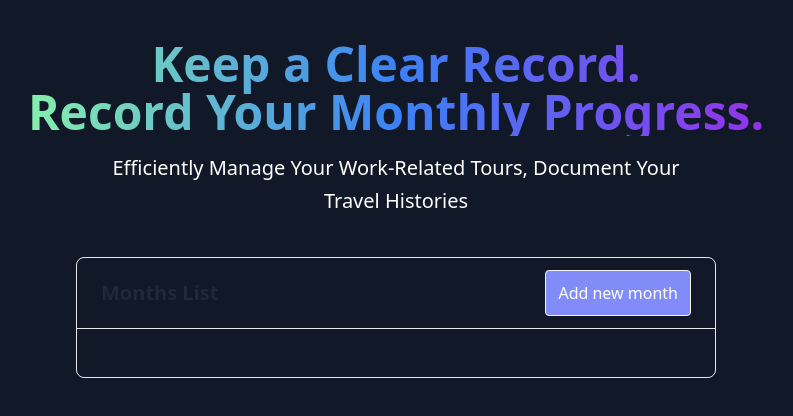
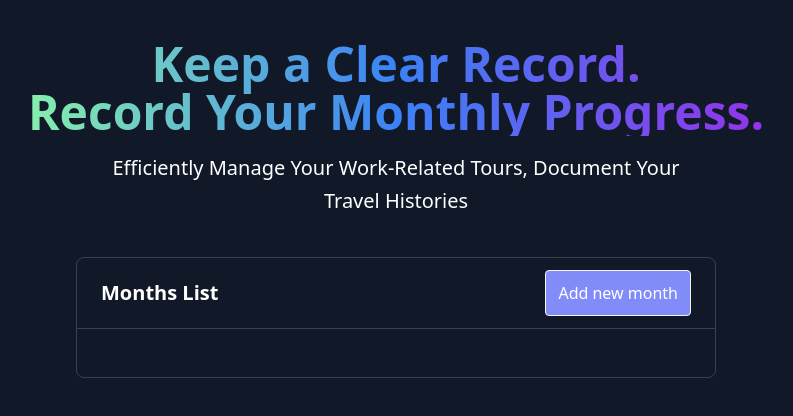
Before and after one commit to vipansh/tour-diary, a Next.js app: page / in a window 1280 px wide. Shown: the top 416 px of the page, without its empty margins (244-1037 px from the left). Built offline with nearby package versions, Linux system fonts and the light colour scheme.

Commit message:
css minnor issue fix

```diff
--- a/components/tabelData/Index.tsx
+++ b/components/tabelData/Index.tsx
@@ -23,13 +23,13 @@ const TabelData = (props: Props) => {
       <CreateNewMonthModal isOpen={isOpen} closeModal={closeModal} />
       <div className="shadow-md bg-gray-900 text-white h-screen py-8">
         <div className="w-full max-w-2xl px-4 mx-auto">
-          <div className="rounded-lg border pb-6 border-gray-200 dark:border-gray-700 ">
-            <div className="flex items-center border-b border-gray-200 dark:border-gray-700  justify-between px-6 py-3">
-              <p className="focus:outline-none text-sm lg:text-xl font-semibold leading-tight text-gray-800 dark:text-white ">
+          <div className="rounded-lg border pb-6 border-gray-700 ">
+            <div className="flex items-center border-b border-gray-700  justify-between px-6 py-3">
+              <p className="focus:outline-none text-sm lg:text-xl font-semibold leading-tight text-white ">
                 Months List
               </p>
               <button
-                className="focus:outline-none focus:ring-2 ring-indigo-700 bg-indigo-400  flex cursor-pointer items-center justify-center px-3 py-2.5 border rounded border-gray-100 dark:border-gray-800 "
+                className="focus:outline-none focus:ring-2 ring-indigo-700 bg-indigo-400  flex cursor-pointer items-center justify-center px-3 py-2.5 border rounded border-gray-100 "
                 onClick={openModal}
               >
                 Add new month
--- a/components/tabelData/TableRow.tsx
+++ b/components/tabelData/TableRow.tsx
@@ -17,9 +17,7 @@ const TableRow = ({ data }: Props) => {
         <div className="flex items-center">
           <div className="pl-3">
             <div className="flex items-center text-sm leading-none">
-              <p className="font-semibold text-gray-800 dark:text-white ">
-                {data.monthName}
-              </p>
+              <p className="font-semibold text-white ">{data.monthName}</p>
             </div>
           </div>
         </div>
```
